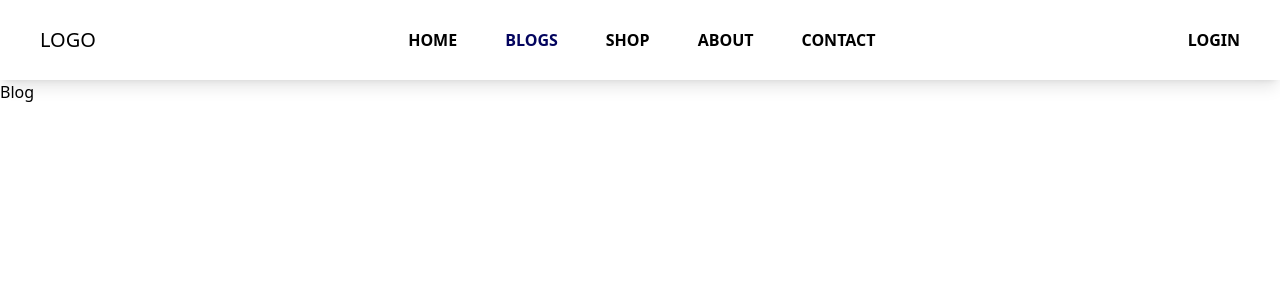
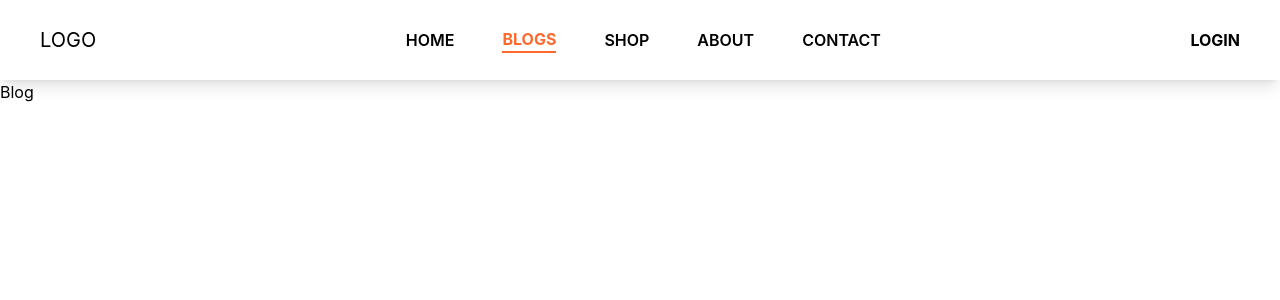
Before and after one commit to Imrancu/affiliate_nextjs, a Next.js app: page /blog in a window 1280 px wide. Shown: the top 300 px of the page. Built offline with nearby package versions, Linux system fonts and the light colour scheme.

Commit message:
active border is ready

```diff
--- a/app/globals.css
+++ b/app/globals.css
@@ -8,6 +8,10 @@
   }
 }
 
-.nav-color {
-  color: #03045e;
+
+body {
+  margin: 0;
+  font-family: "Inter", sans-serif;
+  -webkit-font-smoothing: antialiased;
+  -moz-osx-font-smoothing: grayscale;
 }
--- a/app/shared/Header.js
+++ b/app/shared/Header.js
@@ -2,6 +2,7 @@
 import Link from "next/link";
 import { usePathname } from "next/navigation";
 import React, { useState } from "react";
+import "../globals.css";
 import { RxCross2 } from "react-icons/rx";
 
 const Header = () => {
@@ -23,7 +24,9 @@ const Header = () => {
           <ul className="flex justify-evenly items-center space-x-12">
             <li
               className={
-                pathname === "/" ? "nav-color font-bold" : " font-semibold"
+                pathname === "/"
+                  ? "text-primary font-bold border-b-2 border-primary"
+                  : " font-semibold hover:text-primary hover:border-b-2 hover:border-primary"
               }
             >
               <Link href="/" key={pathname.name}>
@@ -33,7 +36,9 @@ const Header = () => {
             </li>
             <li
               className={
-                pathname === "/blog" ? "nav-color font-bold" : "font-semibold"
+                pathname === "/blog"
+                  ? "text-primary font-bold border-b-2 border-primary"
+                  : " font-semibold hover:text-primary hover:border-b-2 hover:border-primary"
               }
             >
               <Link href="/blog" key={pathname.name}>
@@ -43,7 +48,9 @@ const Header = () => {
             </li>
             <li
               className={
-                pathname === "/shop" ? "nav-color font-bold" : "font-semibold"
+                pathname === "/shop"
+                  ? "text-primary font-bold border-b-2 border-primary"
+                  : " font-semibold hover:text-primary hover:border-b-2 hover:border-primary"
               }
             >
               <Link href="/shop" key={pathname.name}>
@@ -53,7 +60,9 @@ const Header = () => {
             </li>
             <li
               className={
-                pathname === "/about" ? "nav-color font-bold" : "font-semibold"
+                pathname === "/about"
+                  ? "text-primary font-bold border-b-2 border-primary"
+                  : " font-semibold hover:text-primary hover:border-b-2 hover:border-primary"
               }
             >
               <Link href="/about" key={pathname.name}>
@@ -63,8 +72,8 @@ const Header = () => {
             <li
               className={
                 pathname === "/contact"
-                  ? "nav-color font-bold"
-                  : "font-semibold"
+                  ? "text-primary font-bold border-b-2 border-primary"
+                  : " font-semibold hover:text-primary hover:border-b-2 hover:border-primary"
               }
             >
               <Link href="/contact" key={pathname.name}>
@@ -93,7 +102,7 @@ const Header = () => {
                     data-aos-duration="1000"
                     xmlns="http://www.w3.org/2000/svg"
                     viewBox="0 0 24 24"
-                    fill="#3638C8"
+                    fill="text-primary"
                     width="24"
                     height="24"
                   >
@@ -104,7 +113,7 @@ const Header = () => {
                   <RxCross2
                     data-aos="flip-right"
                     data-aos-duration="1000"
-                    className="text-[#3638C8] font-semibold text-2xl"
+                    className="text-primary font-semibold text-2xl"
                   ></RxCross2>
                 )}
               </button>
@@ -114,12 +123,12 @@ const Header = () => {
       </div>
       {mobileNavbarToggle && (
         <section
-          className="block lg:hidden"
+          className="block lg:hidden relative"
           data-aos={`${!mobileNavbarToggle ? "fade-up" : "fade-down"} `}
           data-aos-duration="2000"
         >
-          <ul className="navbar-ul bg-[#c1eef0] text-center">
-            <li className="font-semibold">
+          <ul className="navbar-ul absolute top-0 w-full bg-[#5F2476] text-center text-primary ">
+            <li className="font-semibold ">
               <Link href="/" key={pathname.name}>
                 {" "}
                 HOME
```
Also changed, not shown: app/shared/HeroSection.js (+27 -21 lines), app/shared/HeroSection.css (indentation only).
